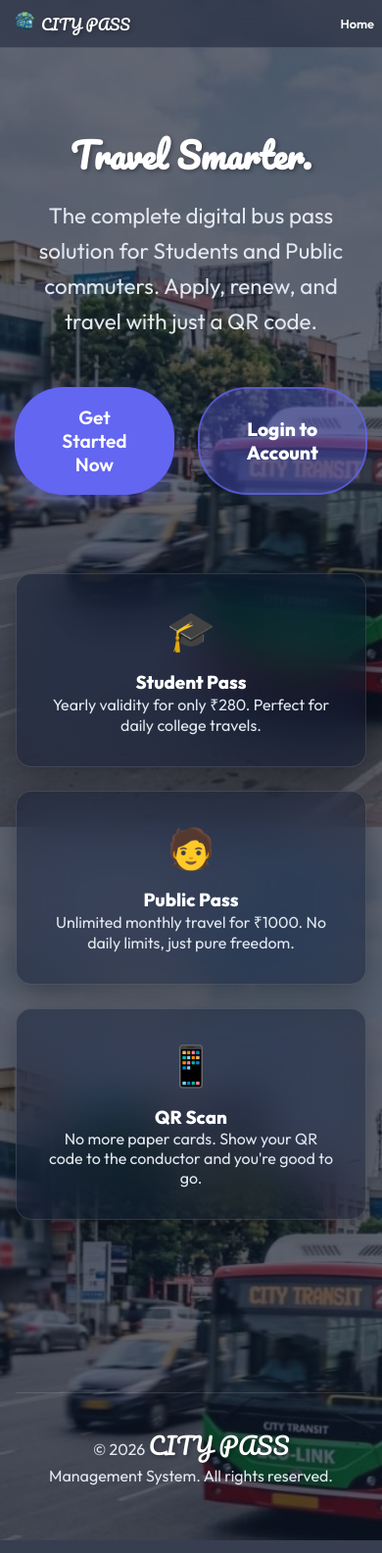
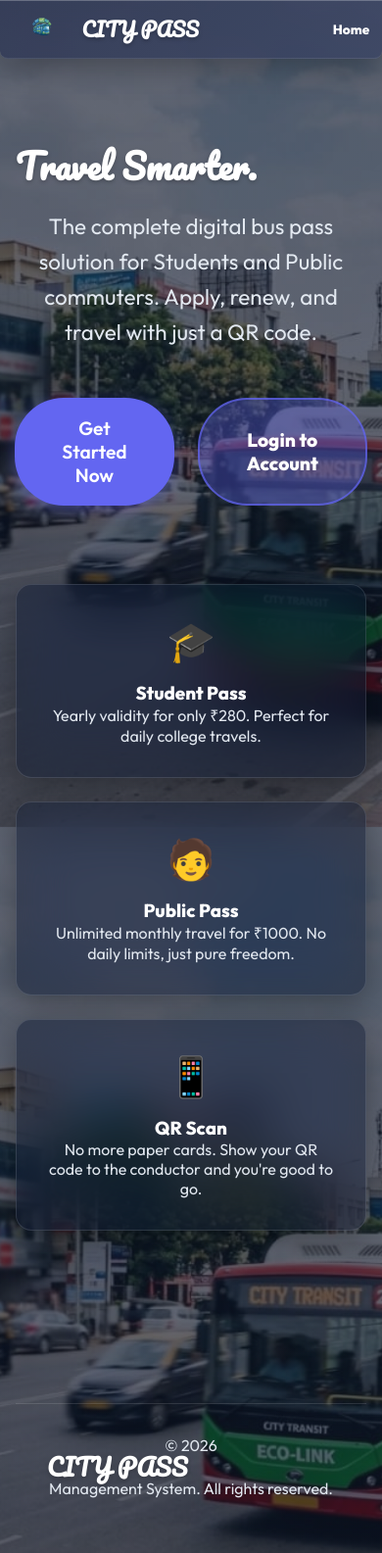
Before and after one commit to sowndhariya31/Online-Buss-Pass-Generation-And-Renewal, a Django app: page / in a window 390 px wide. Shown: the whole page at 98% size. Run offline with Django 5.2, Linux system fonts and the light colour scheme.

Commit message:
Implement modern dark blue glassmorphism navbar matching spec

```diff
--- a/static/css/styles.css
+++ b/static/css/styles.css
@@ -31,16 +31,22 @@ body {
 /* Glassmorphism Navigation */
 .glass-nav {
     display: flex;
-    justify-content: flex-start; /* Anchor all to left by default */
+    justify-content: space-between;
     align-items: center;
-    padding: 0.8rem 2rem;
-    background: var(--glass-bg);
-    backdrop-filter: blur(20px);
-    -webkit-backdrop-filter: blur(20px);
-    border-bottom: 1px solid var(--glass-border);
+    height: 70px;
+    padding: 0 2rem;
+    background: linear-gradient(135deg, rgba(47, 56, 84, 0.85), rgba(59, 69, 100, 0.85));
+    backdrop-filter: blur(15px);
+    -webkit-backdrop-filter: blur(15px);
+    border-bottom: 1px solid rgba(255, 255, 255, 0.1);
+    border-top: 1px solid rgba(255, 255, 255, 0.25); /* Glossy top highlight */
+    border-bottom-left-radius: 14px;
+    border-bottom-right-radius: 14px;
+    box-shadow: 0 8px 32px 0 rgba(0, 0, 0, 0.3);
     position: sticky;
     top: 0;
     z-index: 1000;
+    box-sizing: border-box;
 }
 
 .nav-left {
@@ -51,14 +57,13 @@ body {
 .nav-right {
     display: flex;
     align-items: center;
-    margin-left: auto; /* This pushes nav-right to the far right */
+    margin-left: auto;
 }
 
 .nav-logo {
-    height: 75px;
-    width: 80px;
-    object-fit: cover;
-    object-position: center;
+    height: 42px !important;
+    width: auto !important;
+    object-fit: contain;
     transition: transform 0.3s ease;
 }
 
@@ -69,29 +74,37 @@ body {
 .nav-brand {
     display: flex;
     align-items: center;
-    gap: 0;
+    gap: 12px;
     text-decoration: none;
     color: inherit;
 }
 
 .brand-text {
-    font-family: 'Pacifico', cursive;
-    font-size: 2rem;
-    color: #ffffff;
-    text-shadow: 2px 2px 4px rgba(0,0,0,0.3);
+    font-family: 'Pacifico', cursive !important;
+    font-size: 34px !important;
+    font-weight: 700 !important;
+    color: #ffffff !important;
+    text-shadow: 0px 2px 4px rgba(0, 0, 0, 0.2) !important;
     white-space: nowrap;
+    margin: 0;
+    padding: 0;
+    line-height: 1;
+    display: flex;
+    align-items: center;
 }
 
 .nav-links a {
-    color: var(--text-main);
+    color: #ffffff !important;
     text-decoration: none;
     margin-left: 1.5rem;
-    font-weight: 600;
+    font-weight: 700;
+    font-size: 1.1rem;
     transition: color 0.3s;
+    font-family: 'Outfit', sans-serif;
 }
 
 .nav-links a:hover {
-    color: var(--primary);
+    color: #10B981 !important;
 }
 
 .container {
@@ -457,20 +470,23 @@ input[type="file"] {
 /* Mobile Adjustments (Phones) */
 @media (max-width: 768px) {
     .nav-logo {
-        height: 38px !important;
-        width: 40px !important;
+        height: 36px !important;
+        width: auto !important;
     }
 
     .glass-nav {
-        padding: 0.6rem 0.8rem;
+        height: 65px;
+        padding: 0 1.2rem;
+        border-bottom-left-radius: 10px;
+        border-bottom-right-radius: 10px;
         flex-direction: row;
-        justify-content: flex-start;
+        justify-content: space-between;
         align-items: center;
         gap: 0.5rem;
     }
 
     .nav-brand .brand-text {
-        font-size: 1.15rem !important;
+        font-size: 26px !important;
     }
 
     .nav-links {
@@ -482,7 +498,7 @@ input[type="file"] {
     .nav-links a {
         margin-left: 0.4rem;
         margin-right: 0;
-        font-size: 0.8rem;
+        font-size: 0.95rem !important;
     }
 
     .container {
@@ -556,15 +572,21 @@ input[type="file"] {
 @media (max-width: 480px) {
     .nav-logo {
         height: 32px !important;
-        width: 34px !important;
+        width: auto !important;
     }
 
     .nav-brand .brand-text {
-        font-size: 0.95rem !important;
+        font-size: 20px !important;
     }
 
     .glass-nav {
-        padding: 0.5rem 0.5rem;
-        gap: 0.3rem;
+        height: 60px;
+        padding: 0 0.8rem;
+        border-bottom-left-radius: 8px;
+        border-bottom-right-radius: 8px;
+    }
+
+    .nav-links a {
+        font-size: 0.85rem !important;
     }
 }
```
